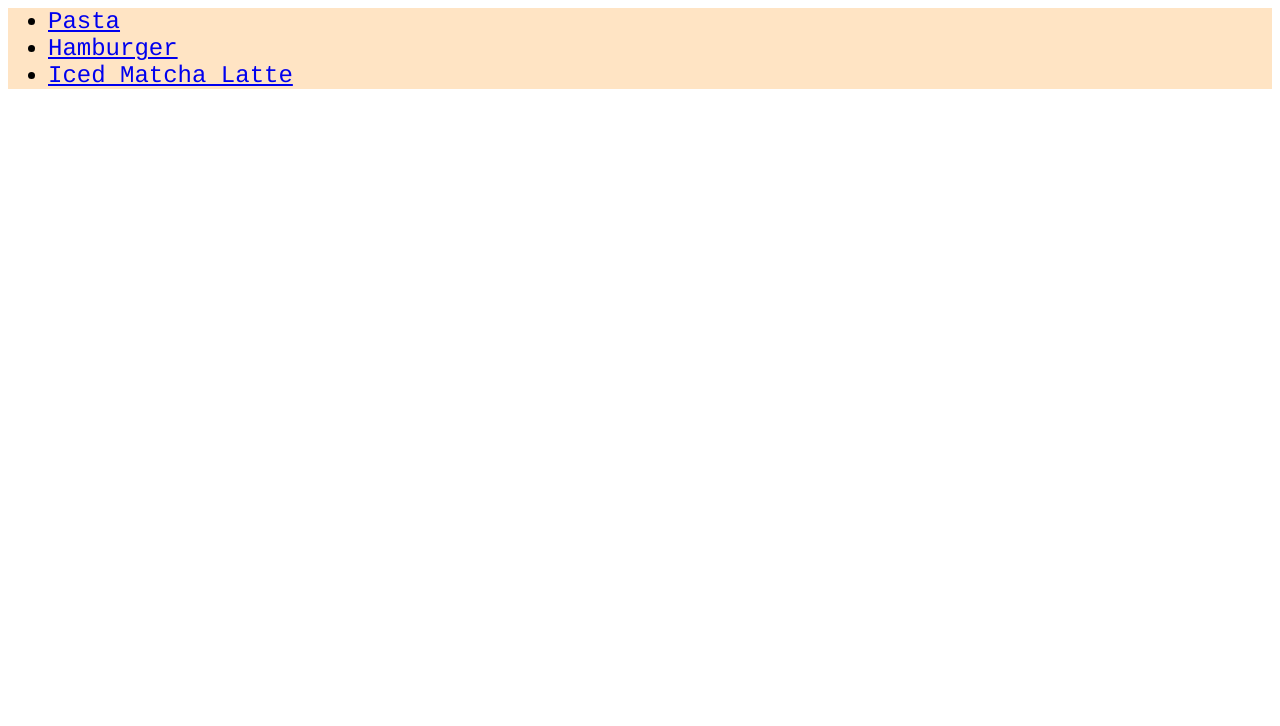
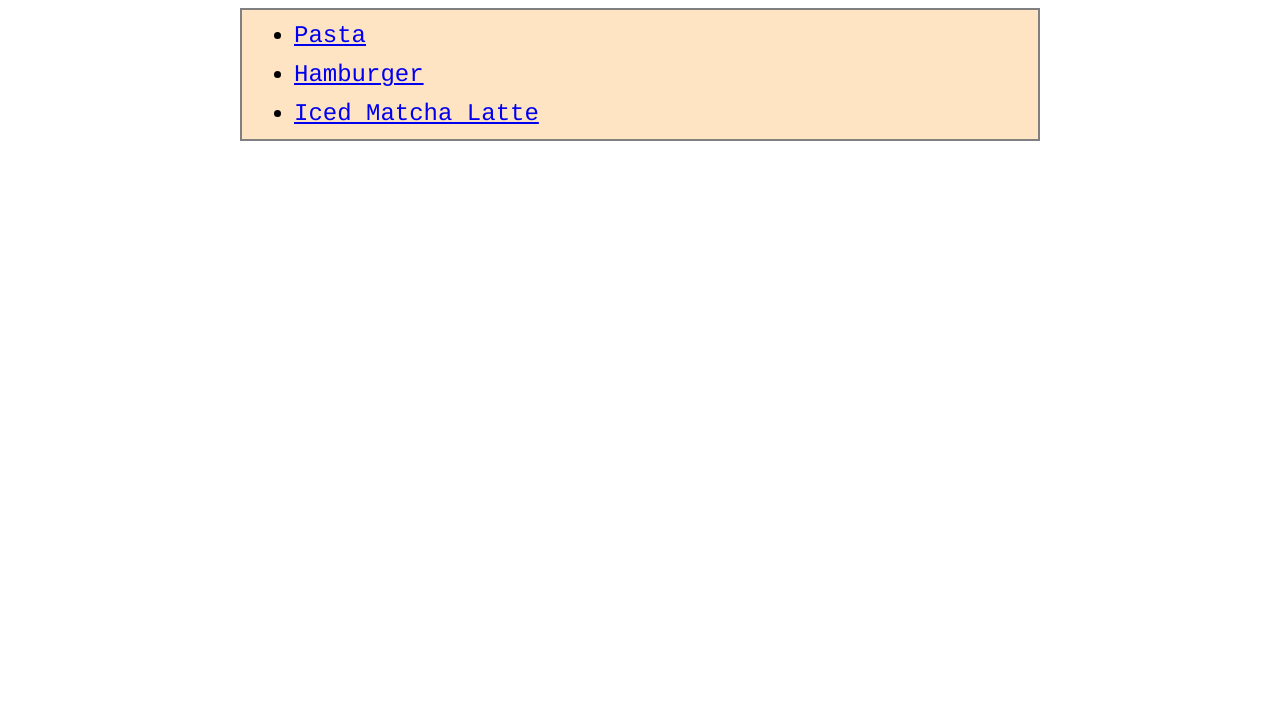
Before and after one commit to sarahkhuu/odin-recipes, a plain HTML site: page index.html in a window 1280 px wide. Shown: the part 74-800 px from the top of the page. Drawn offline with Linux system fonts and the light colour scheme.

Commit message:
add style to index.html

```diff
--- a/style.css
+++ b/style.css
@@ -1,6 +1,11 @@
 * {
     font-family: Courier, Arial, Helvetica, sans-serif;
 
+}
+
+body {
+    width: 800px;
+    margin: 20px auto;
 }
 
 h1 {
@@ -10,4 +15,9 @@ h1 {
 ul {
     font-size: 24px;
     background-color: bisque;
+    border: 2px solid grey;
 }
+
+li {
+    margin: 12px;
+}
```
